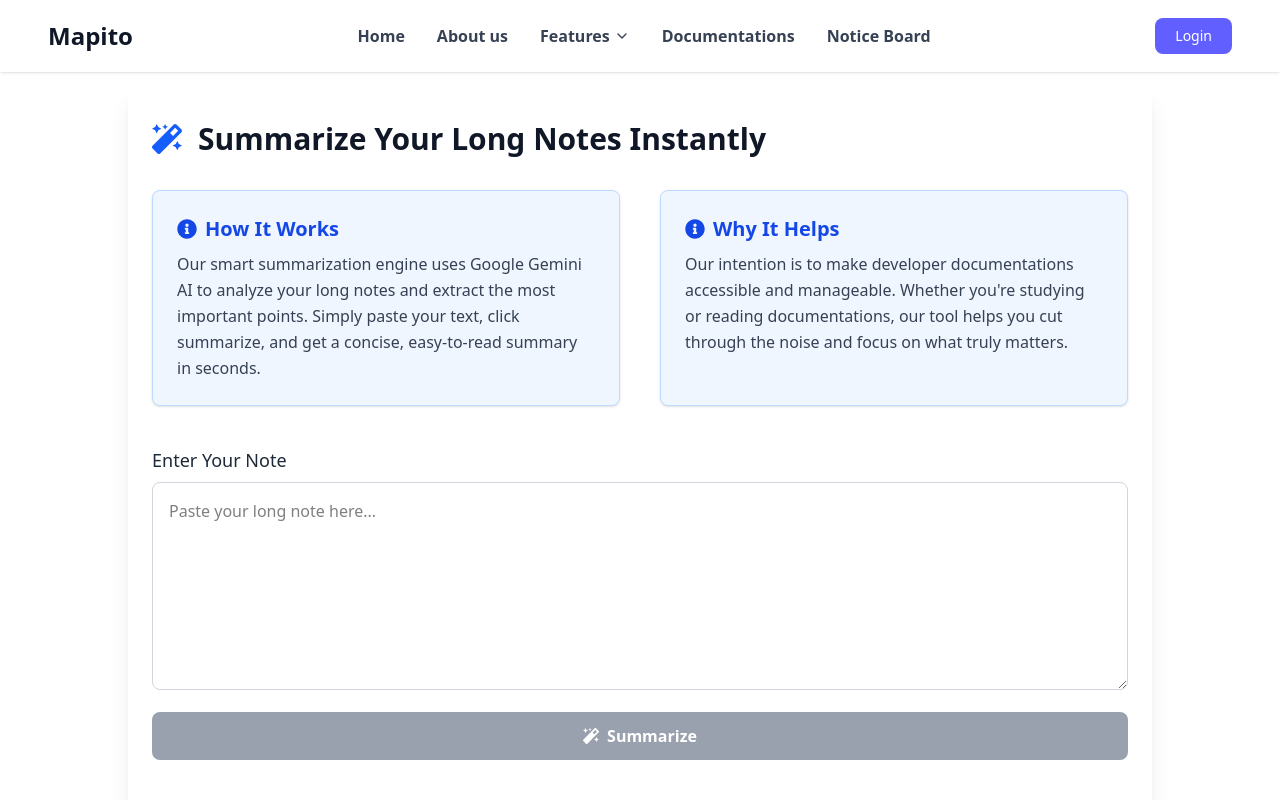
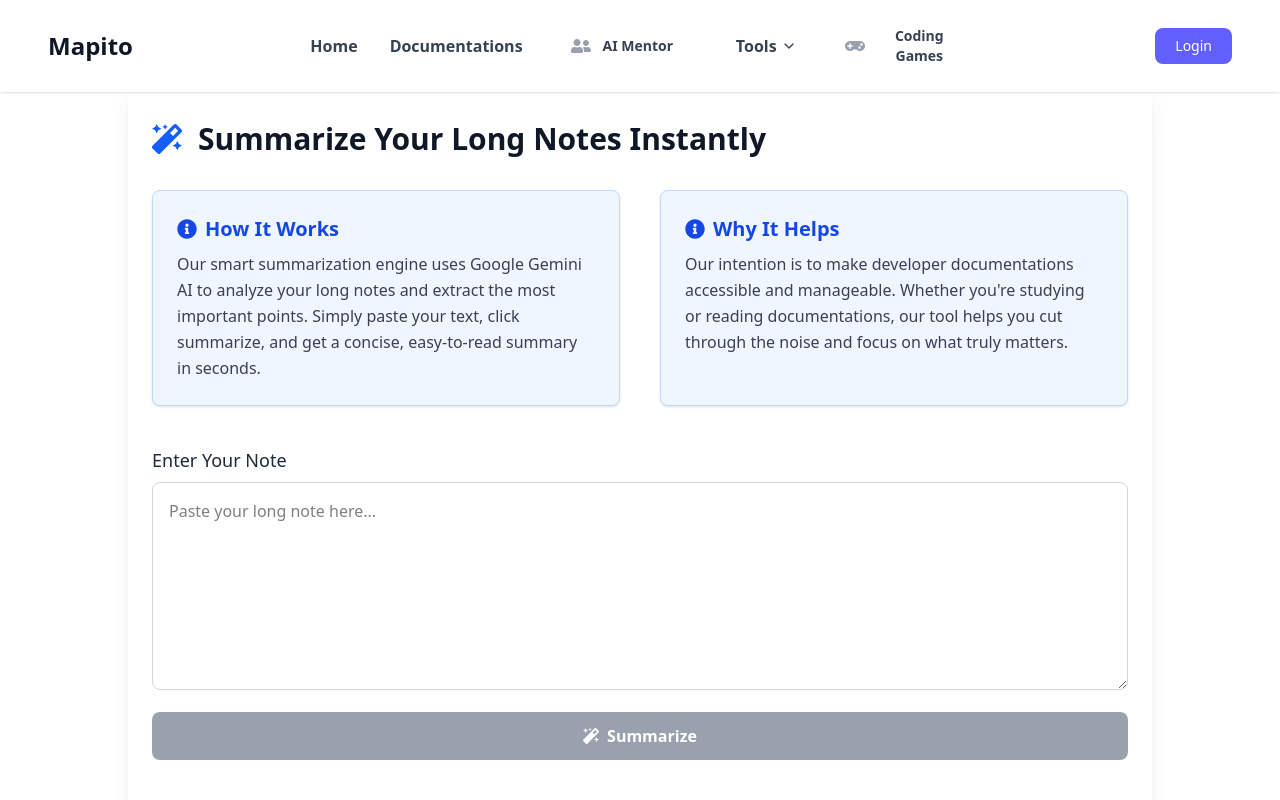
Before and after one commit to wintwah243/Mapito, a React (Vite) app in the folder mapito/: page /summarize in a window 1280 px wide. Shown: the top 800 px of the page. Built offline with nearby package versions, Linux system fonts and the light colour scheme.

Commit message:
nav update

```diff
--- a/mapito/src/components/Navbar.jsx
+++ b/mapito/src/components/Navbar.jsx
@@ -53,9 +53,12 @@ export default function Navbar() {
   return () => document.removeEventListener('mousedown', handleClickOutside);
 }, []);
 
-const NavDropdownItem = ({ to, isAuthenticated, text, icon }) => (
+const NavDropdownItem = ({ to, isAuthenticated, text, icon, onClick }) => (
   <button
-    onClick={() => navigate(isAuthenticated ? to : "/signup")}
+    onClick={() => {
+      navigate(isAuthenticated ? to : "/signup");
+      if (onClick) onClick();
+    }}
     className="flex items-center w-full px-4 py-2.5 text-sm text-gray-700 hover:bg-indigo-50 hover:text-indigo-600 transition-colors"
   >
     <span className="mr-3 text-gray-400">{icon}</span>
@@ -76,9 +79,21 @@ const NavDropdownItem = ({ to, isAuthenticated, text, icon }) => (
       {/* Desktop Links */}
       <div className="hidden md:flex items-center gap-8 text-gray-700 font-semibold">
         <Link to="/home" className="hover:text-indigo-600 transition-all duration-300 py-2 cursor-pointer">Home</Link>
-        <Link to="/aboutus" className="hover:text-indigo-600 transition-all duration-300 py-2 cursor-pointer">About us</Link>
 
-        {/* dropdown for various features */}
+         <Link
+           to="/documentation"
+           className="hover:text-indigo-600 transition-all duration-300 py-2 cursor-pointer">
+           Documentations
+         </Link>
+
+        <NavDropdownItem
+                to="/ai-mentor"
+                isAuthenticated={isAuthenticated}
+                text="AI Mentor"
+                icon={<FaUserFriends className="w-5 h-5" />}
+         />
+
+        {/* dropdown for various tools */}
         <div className="relative group" onMouseLeave={() => setDropdownOpen(false)}>
           <button
             className="flex items-center gap-1 hover:text-indigo-600 transition-all duration-300 py-2"
@@ -86,7 +101,7 @@ const NavDropdownItem = ({ to, isAuthenticated, text, icon }) => (
             aria-expanded={dropdownOpen}
             aria-haspopup="true"
           >
-            <span className="cursor-pointer">Features</span>
+            <span className="cursor-pointer">Tools</span>
             <ChevronDown
               className={`w-4 h-4 transition-transform ${dropdownOpen ? 'rotate-180' : ''}`}
             />
@@ -122,33 +137,16 @@ const NavDropdownItem = ({ to, isAuthenticated, text, icon }) => (
                 text="QuickNotes"
                 icon={<FaStickyNote className="w-5 h-5" />}
               />
-              <NavDropdownItem
+            </div>
+          )}
+        </div>
+
+         <NavDropdownItem
                 to="/codinggame"
                 isAuthenticated={isAuthenticated}
                 text="Coding Games"
                 icon={<FaGamepad className="w-5 h-5" />}
-              />
-              <NavDropdownItem
-                to="/ai-mentor"
-                isAuthenticated={isAuthenticated}
-                text="AI Mentor"
-                icon={<FaUserFriends className="w-5 h-5" />}
-              />
-            </div>
-          )}
-        </div>
-
-         <Link
-           to="/documentation"
-           className="hover:text-indigo-600 transition-all duration-300 py-2 cursor-pointer">
-           Documentations
-         </Link>
-
-         <Link
-           to="/notice"
-           className="hover:text-indigo-600 transition-all duration-300 py-2 cursor-pointer">
-           Notice Board
-         </Link>
+          />
 
       </div>
 
@@ -328,7 +326,7 @@ const NavDropdownItem = ({ to, isAuthenticated, text, icon }) => (
                 ) : (
                   <CharAvatar fullName={userName} width="w-12" height="h-12" />
                 )}
-                <p className="text-gray-700 hover:text-indigo-600 font-semibold flex items-center gap-3">Accout info</p>
+                <p className="text-gray-700 hover:text-indigo-600 font-semibold flex items-center gap-3">Account info</p>
               </div>
               <button
                 onClick={() => {
```
